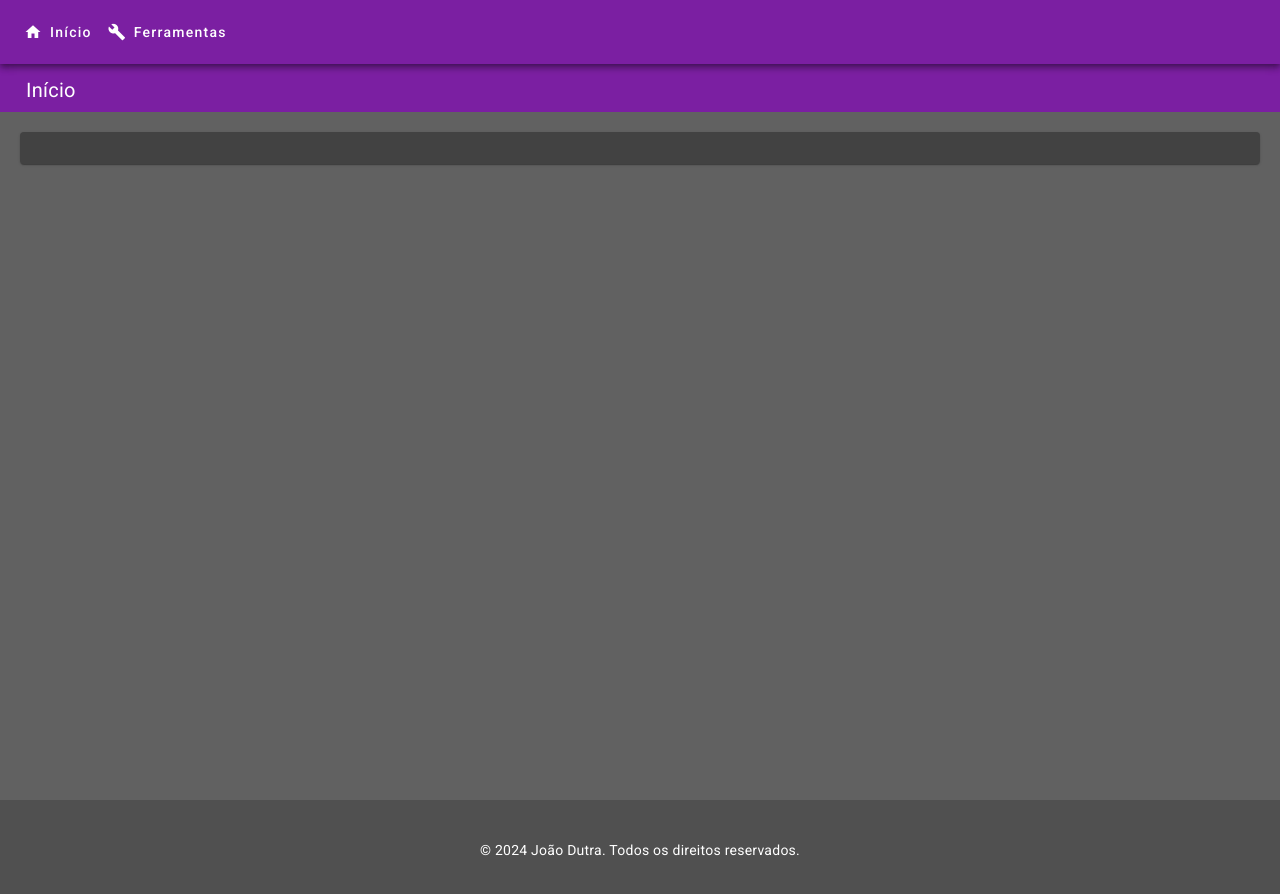
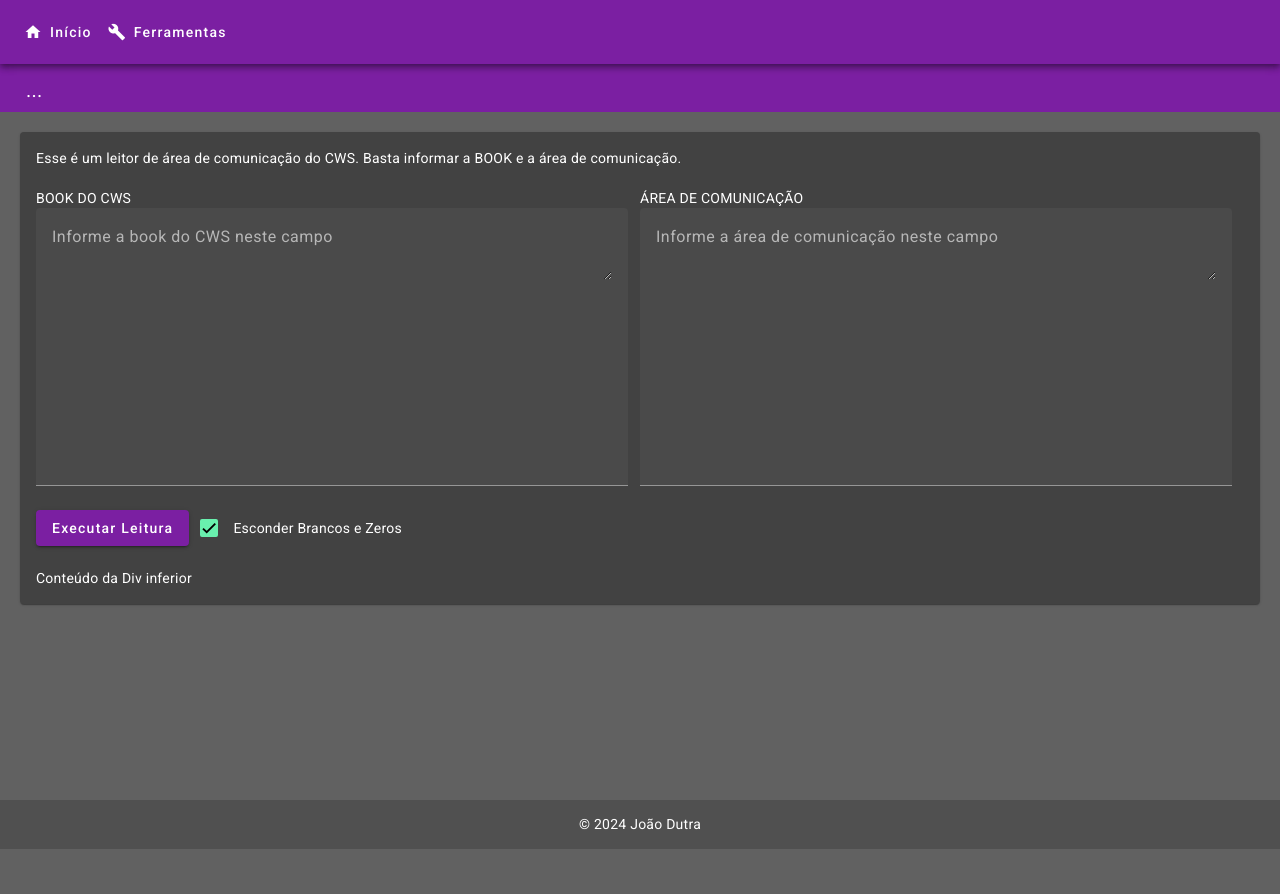
Before and after one commit to jrdutra/ferramentas, an Angular app: page /leitor-area-cws in a window 1280 px wide. Before the commit this address led to /. Shown: the top 894 px of the page. After the commit the page ends 849 px from the top, so only its background shows below. Built offline with nearby package versions, Linux system fonts and the light colour scheme.

Commit message:
Layout area CWS criada

```diff
--- a/src/app/app.component.css
+++ b/src/app/app.component.css
@@ -15,11 +15,11 @@
 }
 
 .footer {
-    height: 8em; /* Define a altura do rodapé */
+    height: 3.5em; /* Define a altura do rodapé */
     background-color: #505050; /* Define a cor de fundo do rodapé para cinza claro */
     color: rgb(255, 255, 255); /* Define a cor do texto do rodapé */
     text-align: center; /* Centraliza o texto horizontalmente */
-    line-height: 100px; /* Centraliza o texto verticalmente, deve ser igual à altura */
+    line-height: 3.5em; /* Centraliza o texto verticalmente, deve ser igual à altura */
     width: 100%; /* Garante que o rodapé se estenda por toda a largura da página */
     position: relative; /* Pode ser 'absolute' se precisar fixar no fundo, mas 'relative' é o padrão */
     bottom: 0; /* Alinha o rodapé na parte inferior da página, útil se usar position absolute */
--- a/src/app/app.component.html
+++ b/src/app/app.component.html
@@ -11,5 +11,5 @@
   </div>
 </div>
 <footer class="footer">
-  © 2024 João Dutra. Todos os direitos reservados.
+  © 2024 João Dutra
 </footer>
--- a/src/app/app.component.ts
+++ b/src/app/app.component.ts
@@ -12,7 +12,7 @@ import { Ferramenta2Component } from './ferramentas/ferramenta2/ferramenta2.comp
   standalone: true,
   imports: [RouterOutlet, RouterLink, RouterLinkActive, RouterModule , MenuComponent, MatCardModule, Ferramenta1Component, Ferramenta2Component],
   templateUrl: './app.component.html',
-  styleUrl: './app.component.css'
+  styleUrl: './app.component.css',
 })
 export class AppComponent {
   title = 'ferramentas';
--- a/src/app/app.config.ts
+++ b/src/app/app.config.ts
@@ -1,10 +1,10 @@
 import { ApplicationConfig } from '@angular/core';
-import { provideRouter } from '@angular/router';
+import { provideRouter, withComponentInputBinding } from '@angular/router';
 
 import { routes } from './app.routes';
 import { provideClientHydration } from '@angular/platform-browser';
 import { provideAnimationsAsync } from '@angular/platform-browser/animations/async';
 
 export const appConfig: ApplicationConfig = {
-  providers: [provideRouter(routes), provideClientHydration(), provideAnimationsAsync()]
+  providers: [provideRouter(routes, withComponentInputBinding()), provideClientHydration(), provideAnimationsAsync()]
 };
--- a/src/app/app.routes.ts
+++ b/src/app/app.routes.ts
@@ -2,12 +2,13 @@ import { Routes } from '@angular/router';
 
 import { Ferramenta1Component } from './ferramentas/ferramenta1/ferramenta1.component'
 import { Ferramenta2Component } from './ferramentas/ferramenta2/ferramenta2.component'
+import { LeitorAreaCwsComponent } from './ferramentas/leitor-area-cws/leitor-area-cws.component'
 import { HomeComponent } from './home/home.component'
 
 export const routes: Routes = [
     { path: '', component: HomeComponent },
     { path: 'home', component: HomeComponent },
     { path: 'ferramenta1', component: Ferramenta1Component },
-    { path: 'ferramenta2', component: Ferramenta2Component }
-
+    { path: 'ferramenta2', component: Ferramenta2Component },
+    { path: 'leitor-area-cws', component: LeitorAreaCwsComponent }
 ];
--- /dev/null
+++ b/src/app/ferramentas/leitor-area-cws/leitor-area-cws.component.css
@@ -0,0 +1,44 @@
+.parent-div {
+    display: flex;
+    flex-direction: column;
+    /* Isso garante que as divs filhas (top-div e bottom-div) sejam empilhadas verticalmente */
+}
+
+.vetical-div {
+    display: flex;
+    /* Isso torna as divs flex containers */
+    flex-direction: row;
+    /* Isso alinha as divs internas da top-div horizontalmente */
+    /* border: 1px solid black;*/
+    /* Adiciona uma borda para melhor visualização */
+}
+
+.horizontal-div {
+    flex: 1;
+   /*  border: 1px solid black;*/
+    /* Adiciona uma borda para melhor visualização */
+}
+
+.alinhar-texto-esquerda {
+    text-align: left;
+}
+
+.alinhar-texto-centro {
+    text-align: center;
+    /* Centraliza o texto dentro das divs internas */
+}
+
+.myTextarea {
+    width: 100%;
+    /* Faz o textarea preencher a largura da div */
+    height: 100%;
+    /* Faz o textarea preencher a altura da div */
+    box-sizing: border-box;
+    /* Garante que padding e bordas estejam incluídos no tamanho total */
+}
+
+mat-form-field {
+    width: 98%;
+    height: 100%;
+    /* Faz o mat-form-field preencher a largura da div pai */
+}
--- /dev/null
+++ b/src/app/ferramentas/leitor-area-cws/leitor-area-cws.component.html
@@ -0,0 +1,32 @@
+<div class="parent-div">
+    <div class="vetical-div">
+        <div class="horizontal-div alinhar-texto-esquerda">
+            Esse é um leitor de área de comunicação do CWS. Basta informar a BOOK e a área de comunicação.
+        </div>
+    </div><br/>
+    <div class="vetical-div">
+        <div class="horizontal-div">BOOK DO CWS</div>
+        <div class="horizontal-div">ÁREA DE COMUNICAÇÃO</div>
+    </div>
+    <div class="vetical-div">
+        <div class="horizontal-div" style="height: 300px; display: inline-block;">
+                <mat-form-field appearance="fill">
+                    <mat-label>Informe a book do CWS neste campo</mat-label>
+                    <textarea matInput class="myTextarea"></textarea>
+                </mat-form-field>
+        </div>
+        <div class="horizontal-div" style="height: 300px; display: inline-block;">
+                <mat-form-field appearance="fill">
+                    <mat-label>Informe a área de comunicação neste campo</mat-label>
+                    <textarea matInput class="myTextarea"></textarea>
+                </mat-form-field>
+        </div>
+    </div>
+    <div class="vetical-div">
+        <div class="horizontal-div"><button mat-raised-button color="primary">Executar Leitura</button> <mat-checkbox
+                class="example-margin" [(ngModel)]="esconderBrancoseZeros">Esconder Brancos e Zeros</mat-checkbox></div>
+    </div><br/>
+    <div class="vetical-div">
+        Conteúdo da Div inferior
+    </div>
+</div>
--- /dev/null
+++ b/src/app/ferramentas/leitor-area-cws/leitor-area-cws.component.ts
@@ -0,0 +1,18 @@
+import { Component } from '@angular/core';
+import {MatButtonModule} from '@angular/material/button';
+import {FormsModule} from '@angular/forms';
+import {MatCheckboxModule} from '@angular/material/checkbox';
+import {MatInputModule} from '@angular/material/input';
+import {MatFormFieldModule} from '@angular/material/form-field';
+
+@Component({
+  selector: 'app-leitor-area-cws',
+  standalone: true,
+  imports: [MatButtonModule, MatCheckboxModule, FormsModule, MatInputModule, MatFormFieldModule],
+  templateUrl: './leitor-area-cws.component.html',
+  styleUrl: './leitor-area-cws.component.css'
+})
+export class LeitorAreaCwsComponent {
+  esconderBrancoseZeros = true;
+
+}
--- a/src/app/menu/menu.component.html
+++ b/src/app/menu/menu.component.html
@@ -11,6 +11,7 @@
                 Ferramentas
             </button>
             <mat-menu #menuFerramentas="matMenu">
+                <button mat-menu-item (click)="navigateMenu('leitor-area-cws')">Leitor de área CWS</button>
                 <button mat-menu-item (click)="navigateMenu('ferramenta1')">Ferramenta 1</button>
                 <button mat-menu-item (click)="navigateMenu('ferramenta2')">Ferramenta 2</button>
             </mat-menu>
--- a/src/app/menu/menu.component.ts
+++ b/src/app/menu/menu.component.ts
@@ -1,4 +1,4 @@
-import { Component, OnInit } from '@angular/core';
+import { Component, OnInit, Input } from '@angular/core';
 import { MatToolbarModule } from '@angular/material/toolbar';
 import { MatMenuModule } from '@angular/material/menu';
 import { MatButtonModule } from '@angular/material/button';
@@ -10,17 +10,19 @@ import { Router } from '@angular/router';
   standalone: true,
   imports: [MatButtonModule, MatToolbarModule, MatIconModule, MatMenuModule],
   templateUrl: './menu.component.html',
-  styleUrl: './menu.component.css'
+  styleUrl: './menu.component.css',
+
 })
 export class MenuComponent {
 
-  tituloAplicacao: string = '';
+  tituloAplicacao: string = "...";
 
   ngOnInit(): void {
-    this.tituloAplicacao = "Início";
+    let currentRoutePath = this.router.url; // Isso divide a URL no ponto de interrogação (excluindo os parâmetros de consulta)
   }
 
   constructor(private router: Router) { }
+
 
   navigateMenu(tag: string) {
     if (tag === 'ferramenta1') {
@@ -35,5 +37,9 @@ export class MenuComponent {
       this.router.navigate(['/home']);
       this.tituloAplicacao = "Início";
     }
+    if (tag === 'leitor-area-cws') {
+      this.router.navigate(['/leitor-area-cws']);
+      this.tituloAplicacao = "Leitor de área CWS";
+    }
   }
 }
```
Also changed, not shown: 1 other file (tests, documents, lock files or other folders).
